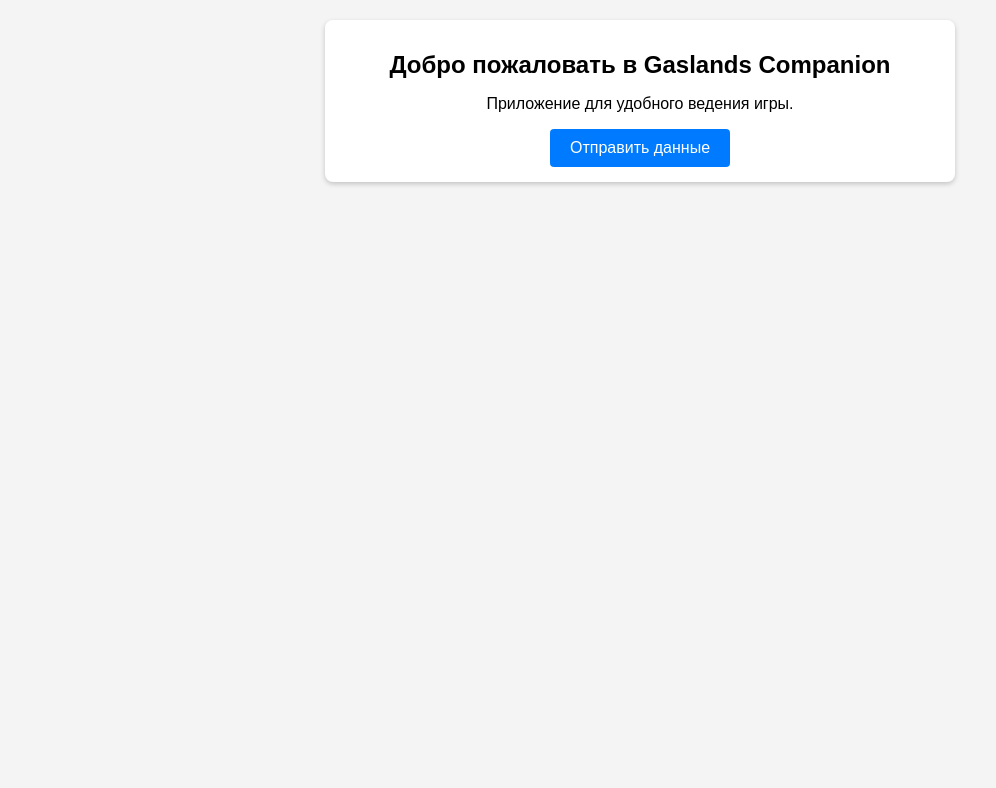
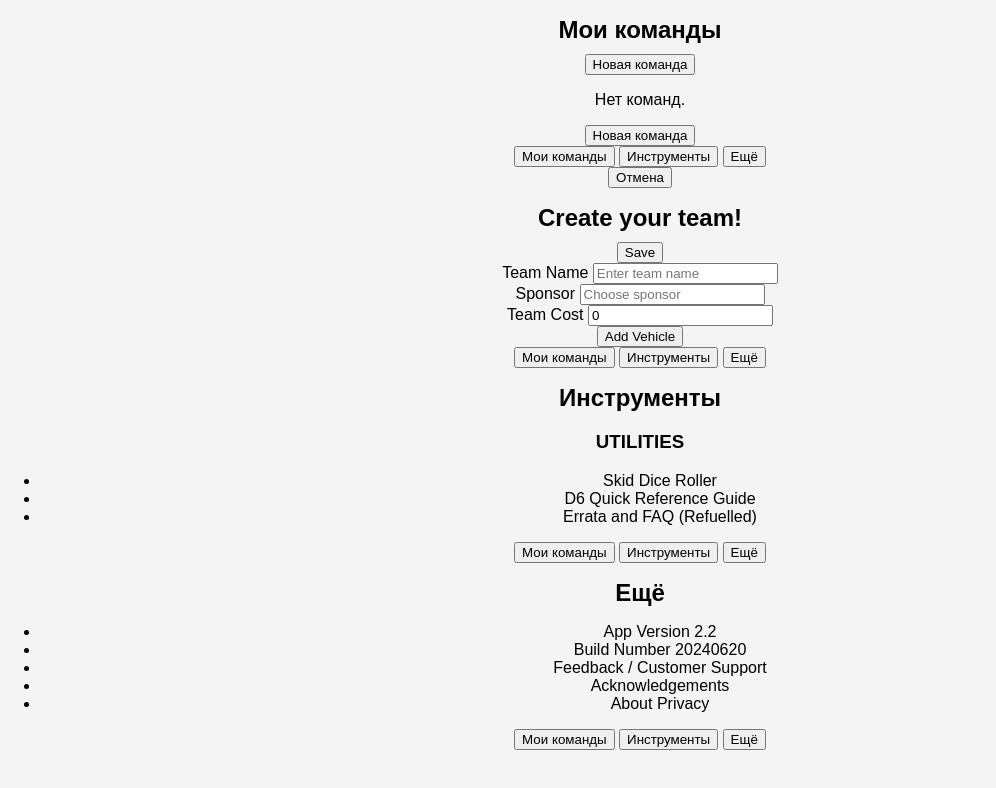
Before and after one commit to Vinni47/GT001_bot, a plain HTML site: page index.html in a window 1280 px wide. Shown: the whole page, without its empty margins (0-996 px from the left). Drawn offline with Linux system fonts and the light colour scheme.

Commit message:
Update index.html

```diff
--- a/index.html
+++ b/index.html
@@ -2,22 +2,97 @@
 <html lang="ru">
 <head>
   <meta charset="UTF-8">
-    <meta name="viewport" content="width=device-width, initial-scale=1.0">
   <title>Компаньон для Gaslands</title>
   <link rel="stylesheet" href="style.css">
 </head>
 <body>
-    <div id="app">
-      <h1>Добро пожаловать в Gaslands Companion</h1>
-      <p>Приложение для удобного ведения игры.</p>
 
-      <!-- Разметка для игрового процесса. Можно добавить кнопки, списки, интерактивные элементы -->
-      <div id="content">
-        <!-- Здесь будет основной контент (например, настройки игры, статистика и т.д.) -->
+<!-- Экран 1: Мои команды -->
+<div id="screen1" class="screen active">
+  <header class="top-bar">
+    <h1>Мои команды</h1>
+    <button class="top-bar-btn" id="btnNewTeamTop">Новая команда</button>
+  </header>
+  <main class="main-content">
+    <p class="no-teams-text">Нет команд.</p>
+    <button class="link-button" id="btnNewTeamCenter">Новая команда</button>
+  </main>
+  <nav class="bottom-nav">
+    <button class="nav-btn active" id="navTeams">Мои команды</button>
+    <button class="nav-btn" id="navTools">Инструменты</button>
+    <button class="nav-btn" id="navMore">Ещё</button>
+  </nav>
 </div>
 
-      <!-- Кнопка для отправки данных боту -->
-      <button id="sendData">Отправить данные</button>
+<!-- Экран 2: Создание команды -->
+<div id="screen2" class="screen">
+  <header class="top-bar">
+    <button class="top-bar-btn" id="btnCancel">Отмена</button>
+    <h1>Create your team!</h1>
+    <button class="top-bar-btn" id="btnSave">Save</button>
+  </header>
+  <main class="main-content">
+    <div class="form-group">
+      <label for="teamName">Team Name</label>
+      <input type="text" id="teamName" placeholder="Enter team name">
+    </div>
+    <div class="form-group">
+      <label for="teamSponsor">Sponsor</label>
+      <input type="text" id="teamSponsor" placeholder="Choose sponsor">
+    </div>
+    <div class="form-group">
+      <label for="teamCost">Team Cost</label>
+      <input type="number" id="teamCost" value="0" readonly>
+    </div>
+    <button id="btnAddVehicle">Add Vehicle</button>
+  </main>
+  <!-- Можно без нижней навигации, если логика другая, но оставим экраны универсальными -->
+  <nav class="bottom-nav">
+    <button class="nav-btn active" id="navTeams">Мои команды</button>
+    <button class="nav-btn" id="navTools">Инструменты</button>
+    <button class="nav-btn" id="navMore">Ещё</button>
+  </nav>
+</div>
+
+<!-- Экран 3: Инструменты (по аналогии со скриншотом Utilities) -->
+<div id="screenTools" class="screen">
+  <header class="top-bar">
+    <h1>Инструменты</h1>
+  </header>
+  <main class="main-content">
+    <h3>UTILITIES</h3>
+    <ul class="simple-list">
+      <li>Skid Dice Roller</li>
+      <li>D6 Quick Reference Guide</li>
+      <li>Errata and FAQ (Refuelled)</li>
+    </ul>
+  </main>
+  <nav class="bottom-nav">
+    <button class="nav-btn" id="navTeams">Мои команды</button>
+    <button class="nav-btn active" id="navTools">Инструменты</button>
+    <button class="nav-btn" id="navMore">Ещё</button>
+  </nav>
+</div>
+
+<!-- Экран 4: Ещё -->
+<div id="screenMore" class="screen">
+  <header class="top-bar">
+    <h1>Ещё</h1>
+  </header>
+  <main class="main-content">
+    <ul class="simple-list">
+      <li>App Version <span class="list-value">2.2</span></li>
+      <li>Build Number <span class="list-value">20240620</span></li>
+      <li>Feedback / Customer Support</li>
+      <li>Acknowledgements</li>
+      <li>About Privacy</li>
+    </ul>
+  </main>
+  <nav class="bottom-nav">
+    <button class="nav-btn" id="navTeams">Мои команды</button>
+    <button class="nav-btn" id="navTools">Инструменты</button>
+    <button class="nav-btn active" id="navMore">Ещё</button>
+  </nav>
 </div>
 
 <script src="script.js"></script>
```
Lines whose indentation alone changed are shown as unchanged.
